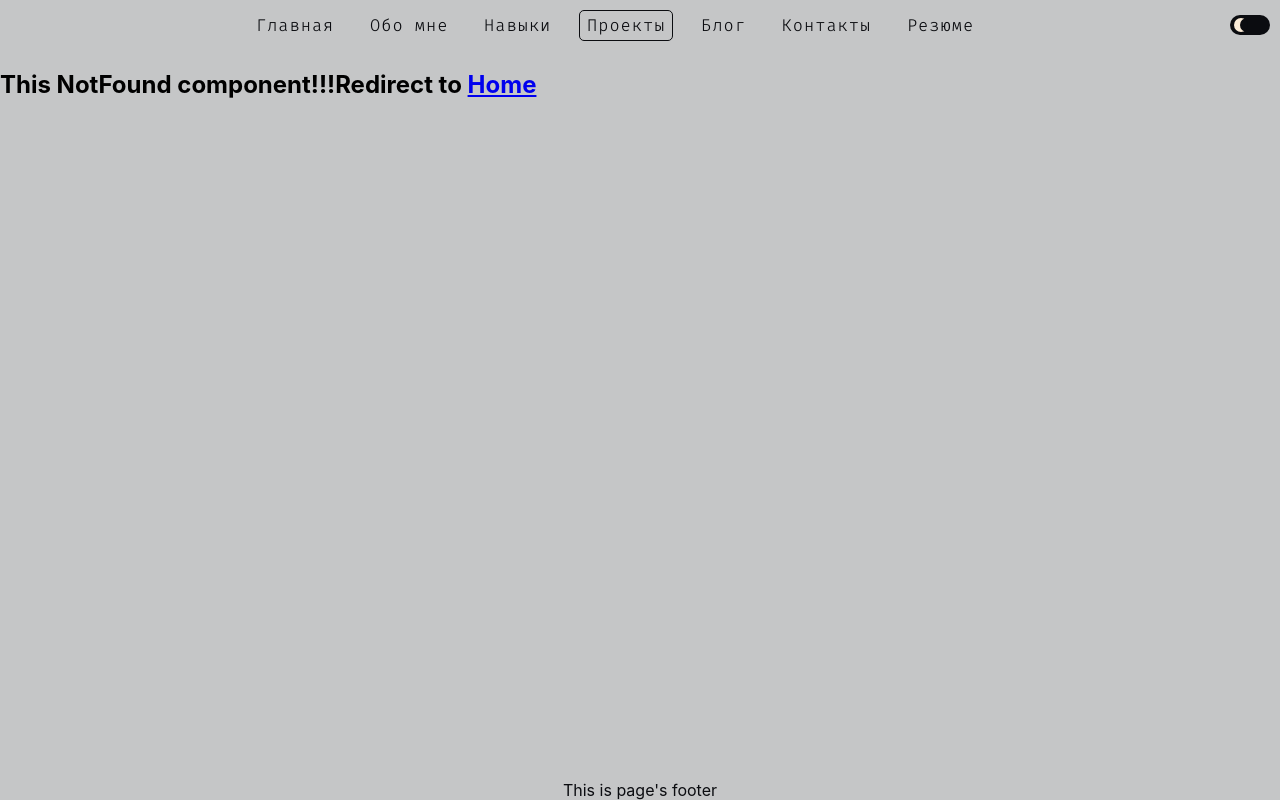
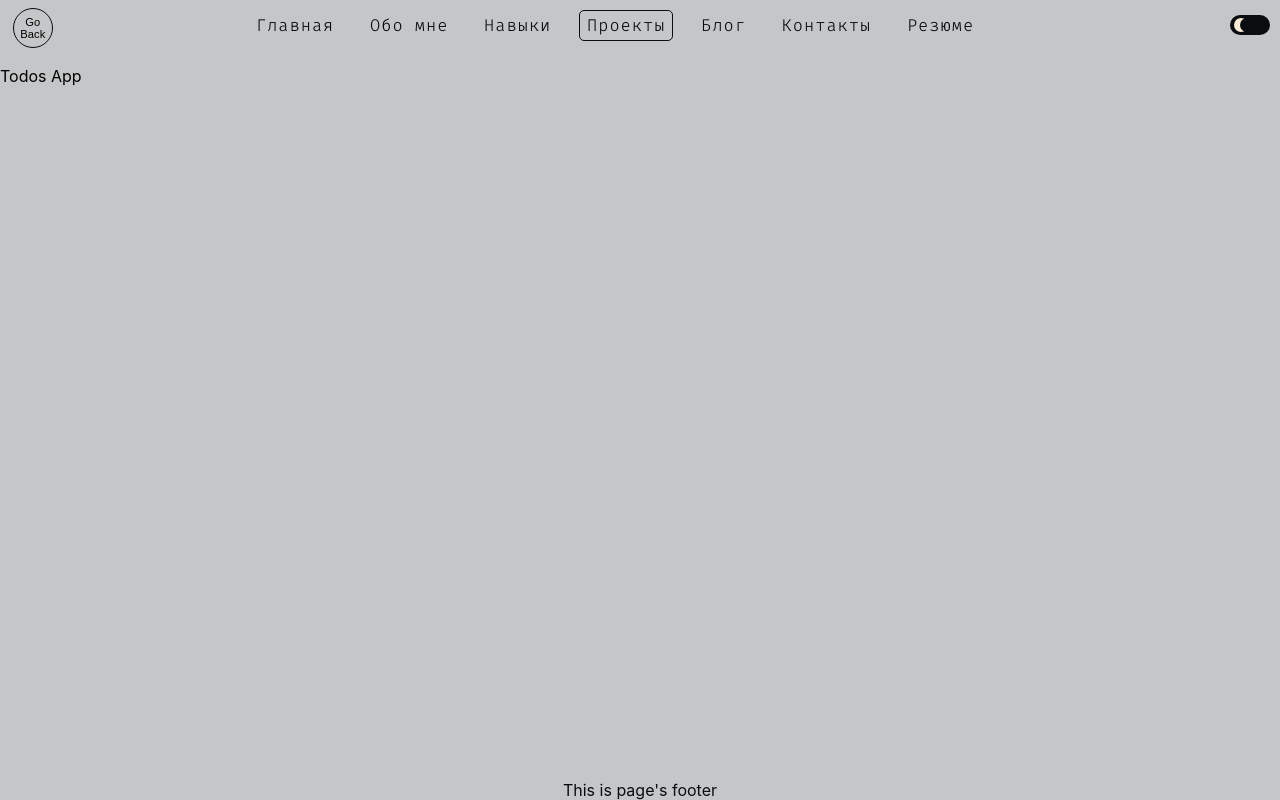
Before and after one commit to avramenkomy/portfolio-frontend, a React (Create React App) app: page /projects/todos in a window 1280 px wide. Built offline with nearby package versions, Linux system fonts and the light colour scheme.

Commit message:
WIP: init todos mini project

```diff
--- a/src/App.jsx
+++ b/src/App.jsx
@@ -9,6 +9,7 @@ import {
 } from './components';
 
 import Projects from './components/MiniProjects';
+import TodosApp from './components/MiniProjects/Todos';
 
 import AuthProvider from './components/hoc/AuthProvider';
 
@@ -21,6 +22,7 @@ function App() {
           <Route path="about-me" element={<About />} />
           <Route path="skills" element={<Skills />} />
           <Route path="projects" element={<Projects />} />
+          <Route path="projects/todos" element={<TodosApp />} />
           <Route path="blog" element={<Blog />} />
           <Route path="contact-me" element={<Contacts />} />
           <Route path="resume" element={<Resume />} />
--- /dev/null
+++ b/src/components/MiniProjects/Todos/index.js
@@ -0,0 +1,18 @@
+import React from 'react';
+
+import { useNavigate } from 'react-router-dom';
+
+function TodosApp() {
+  const navigate = useNavigate();
+
+  const goBack = () => navigate(-1);
+
+  return (
+    <React.Fragment>
+      <p>Todos App</p>
+      <button onClick={goBack} className="go_back__btn">Go Back</button>
+    </React.Fragment>
+  )
+}
+
+export default TodosApp;
```
